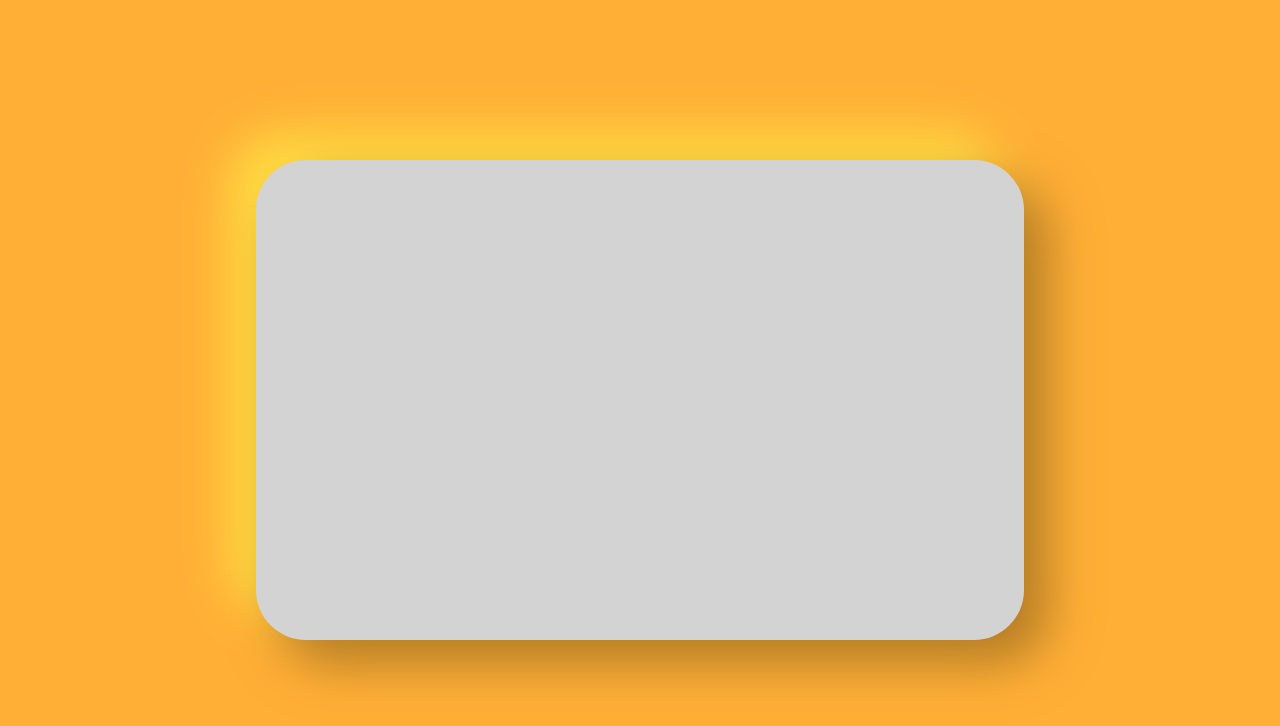
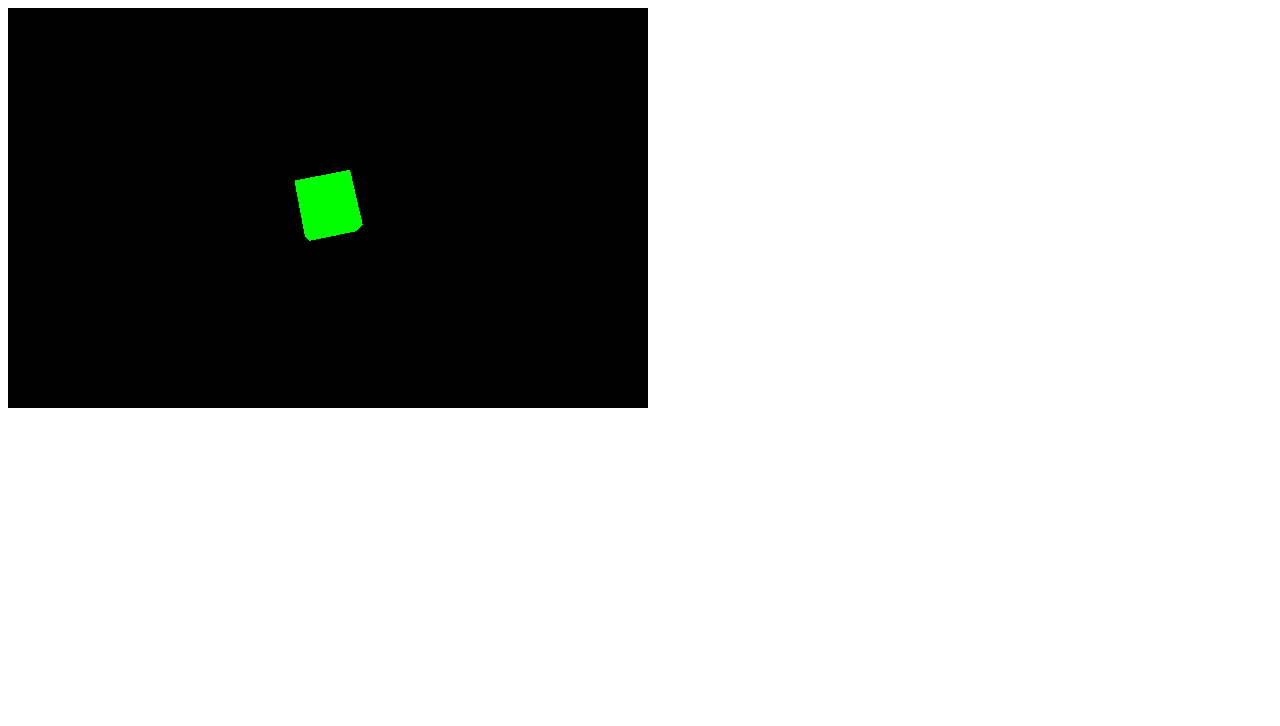
Before and after one commit to Oizys18/MangoBox, a React (Create React App) app in the folder mangobox/: page / in a window 1280 px wide. Shown: the top 726 px of the page. Built offline with nearby package versions, Linux system fonts and the light colour scheme.

Commit message:
Add three.js and sample code into pjt

```diff
--- a/mangobox/package.json
+++ b/mangobox/package.json
@@ -15,7 +15,8 @@
     "react-dom": "^16.13.1",
     "react-router-dom": "^5.2.0",
     "react-scripts": "3.4.1",
-    "styled-components": "^5.1.1"
+    "styled-components": "^5.1.1",
+    "three": "^0.118.3"
   },
   "scripts": {
     "start": "react-scripts start",
--- a/mangobox/src/App.tsx
+++ b/mangobox/src/App.tsx
@@ -20,10 +20,10 @@ function App() {
 export default withRouter(App);
 
 const Wrapper = styled.div`
-  position: absolute;
+  /* position: absolute;
   top: 0;
   left: 0;
   height: 100vh;
   width: 100vw;
-  background-color: #FFFFFF;
+  background-color: #FFFFFF; */
 `;
--- a/mangobox/src/components/ButtonPage.tsx
+++ b/mangobox/src/components/ButtonPage.tsx
@@ -29,4 +29,3 @@ const Wrapper = styled.div`
   align-items: center;
   flex-direction: column;
 `;
-const Container = styled.div``;
--- a/mangobox/src/components/Welcome.tsx
+++ b/mangobox/src/components/Welcome.tsx
@@ -1,6 +1,30 @@
 import React, { Component } from "react";
 import styled from "styled-components";
+import * as THREE from "three";
+
 class Welcome extends Component {
+  componentDidMount() {
+    // === THREE.JS CODE START ===
+    var scene = new THREE.Scene();
+    var camera = new THREE.PerspectiveCamera( 75, window.innerWidth/window.innerHeight, 0.1, 1000 );
+    var renderer = new THREE.WebGLRenderer();
+    renderer.setSize( window.innerWidth/2, window.innerHeight/2 );
+    document.body.appendChild( renderer.domElement );
+    var geometry = new THREE.BoxGeometry( 1, 1, 1 );
+    var material = new THREE.MeshBasicMaterial( { color: 0x00ff00 } );
+    var cube = new THREE.Mesh( geometry, material );
+    scene.add( cube );
+    camera.position.z = 5;
+    var animate = function () {
+      requestAnimationFrame( animate );
+      cube.rotation.x += 0.01;
+      cube.rotation.y += 0.01;
+      renderer.render( scene, camera );
+    };
+    animate();
+    // === THREE.JS EXAMPLE CODE END ===
+  }
+
   render() {
     return (
       <Wrapper>
@@ -12,24 +36,25 @@ class Welcome extends Component {
 export default Welcome;
 
 const Wrapper = styled.div`
+/* top:0;
+left:0;
   justify-content: center;
   align-items: center;
   display: flex;
   width: 100vw;
   height: 100vh;
-  background-color: #ffaf36;
+  background-color: #ffaf36; */
 `;
 
 const Container = styled.div`
-  justify-content: center;
+  /* justify-content: center;
   align-items: center;
   display: flex;
   width: 60vw;
   height: 60vh;
   border-radius: 50px;
   background: lightgrey;
-  /* background: #ff6f47; */
-  box-shadow: 24px 24px 50px #b57c26, -24px -24px 50px #ffe246;
+  box-shadow: 24px 24px 50px #b57c26, -24px -24px 50px #ffe246; */
   /* box-shadow: 24px 24px 50px #cc8c2b, -24px -24px 50px #ffd241; */
   /* box-shadow: 24px 24px 50px #cc5939, -24px -24px 50px #ff8555; */
 `;
```
Also changed, not shown: mangobox/src/components/common/button/BigButton.tsx (line endings or trailing spaces), 1 other file (tests, documents, lock files or other folders).
